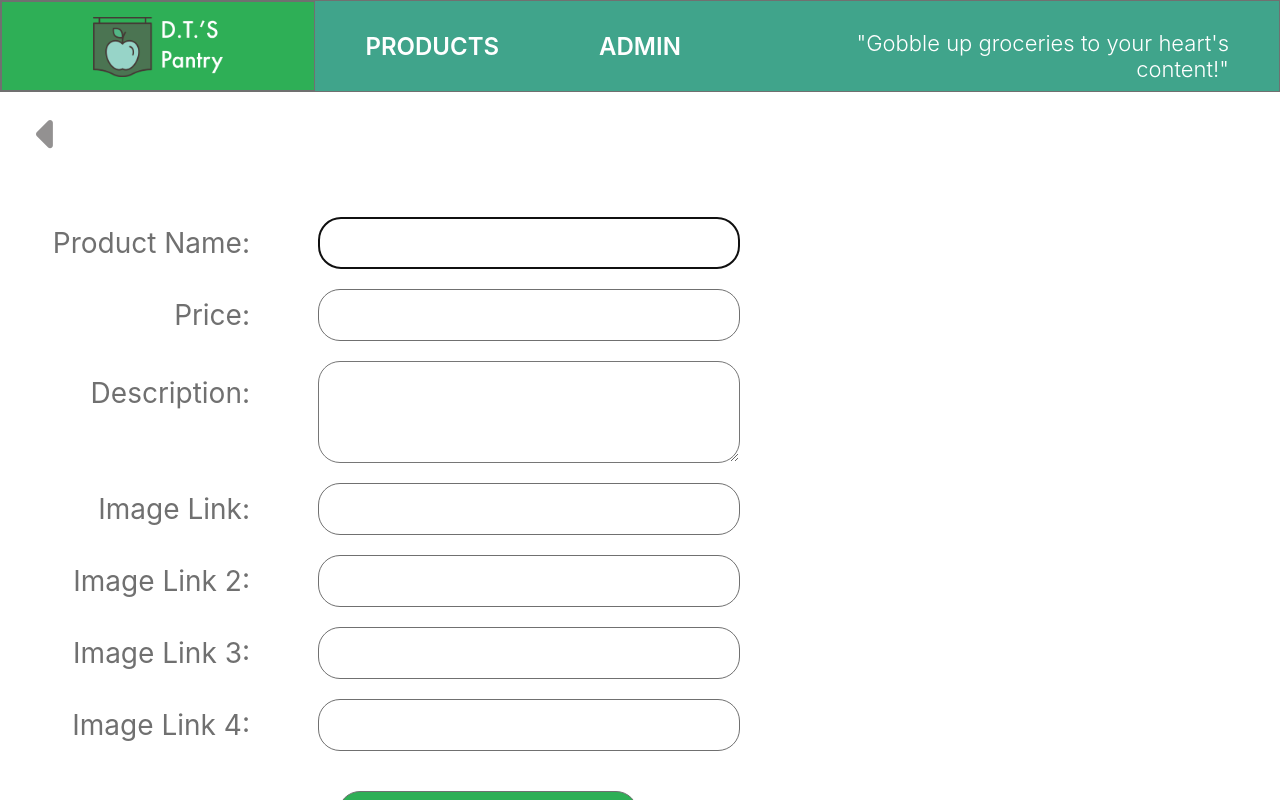
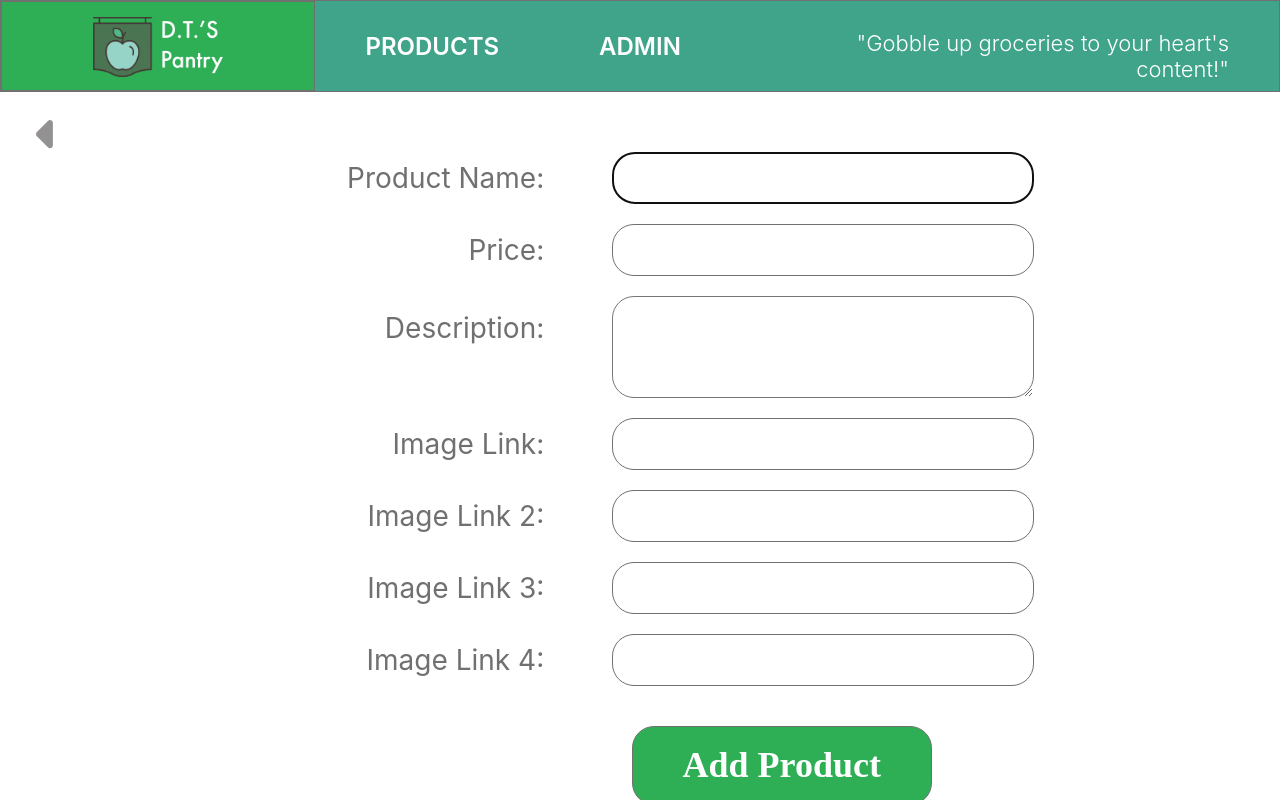
Before and after one commit to akildunne/p3-grocery-store, a React (Create React App) app in the folder client/: page /add in a window 1280 px wide. Shown: the top 800 px of the page. Built offline with nearby package versions, Linux system fonts and the light colour scheme.

Commit message:
fixed add edit margin

```diff
--- a/client/src/screens/ProductCreate.jsx
+++ b/client/src/screens/ProductCreate.jsx
@@ -119,6 +119,7 @@ const ProductCreate = () => {
 
   return (
     <Layout>
+      <MainContainer>
         <BackDiv>
           <BackButton onClick={(e) => goBack()}></BackButton>
         </BackDiv>
@@ -185,6 +186,7 @@ const ProductCreate = () => {
             <Button>Add Product</Button>
           </Form>
         </DetailContainer>
+      </MainContainer>
     </Layout>
   );
 };
--- a/client/src/screens/ProductEdit.jsx
+++ b/client/src/screens/ProductEdit.jsx
@@ -126,6 +126,7 @@ const ProductEdit = (props) => {
 
   return (
     <Layout>
+      <MainContainer>
         <BackDiv>
           <BackButton onClick={(e) => goBack()}></BackButton>
         </BackDiv>
@@ -193,6 +194,7 @@ const ProductEdit = (props) => {
             <Button>Save</Button>
           </Form>
         </DetailContainer>
+      </MainContainer>
     </Layout>
   );
 };
```
Lines whose indentation alone changed are shown as unchanged.
